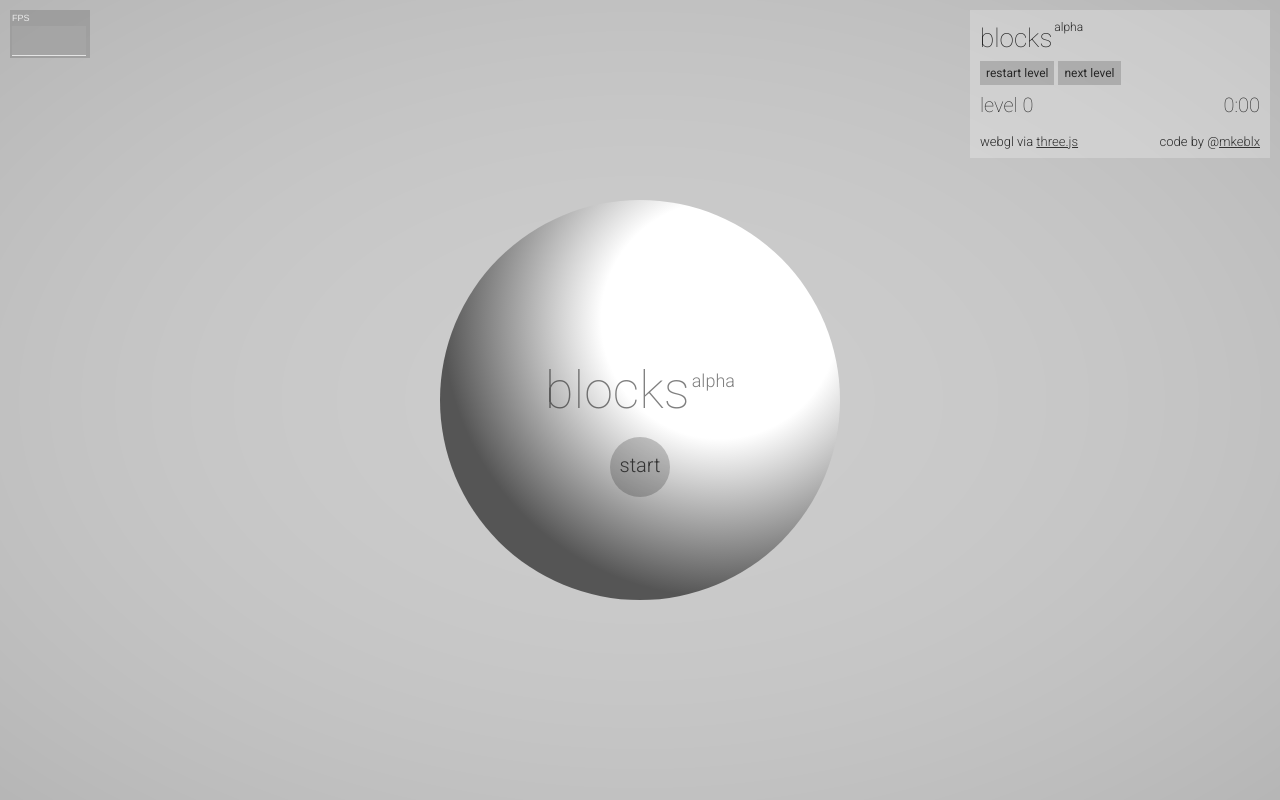
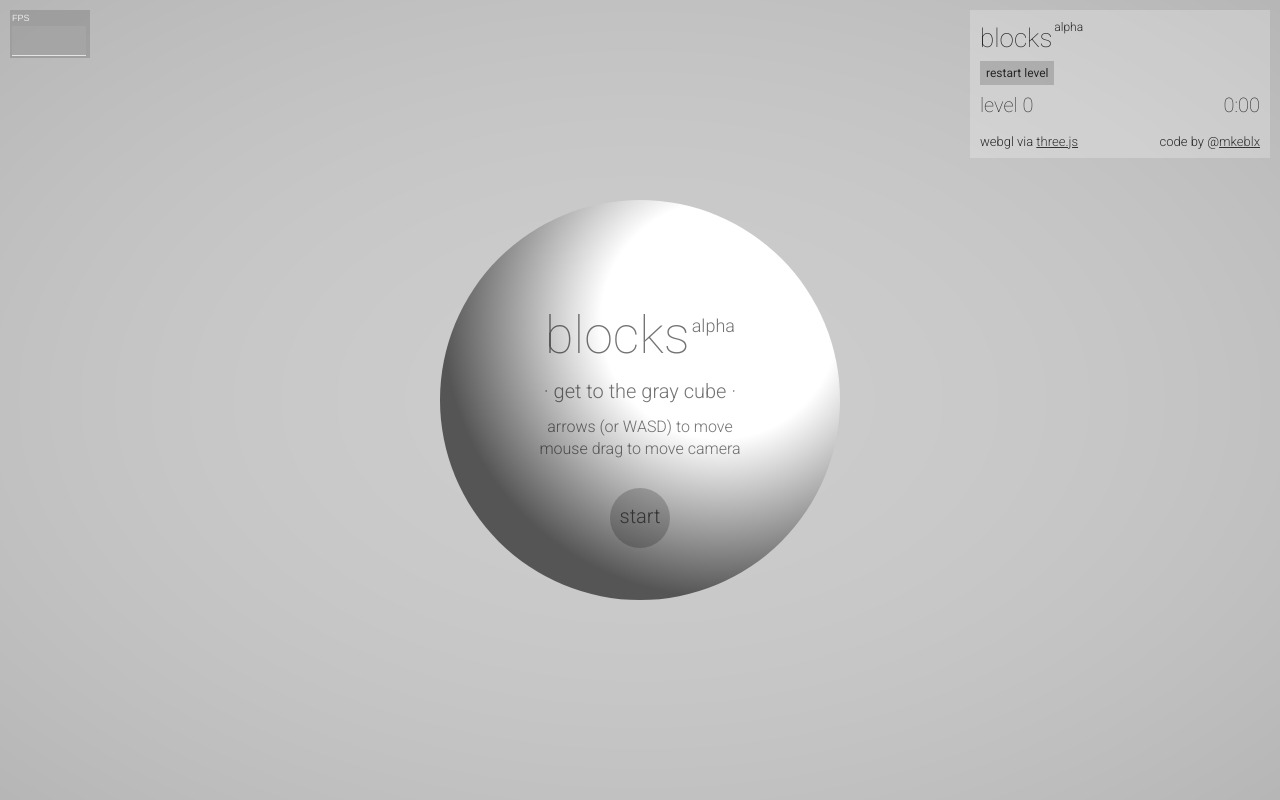
Before and after one commit to mkeblx/blocks, a plain HTML site: page index.html in a window 1280 px wide. Drawn offline with Linux system fonts and the light colour scheme.

Commit message:
instructions

```diff
--- a/css/sass/style.scss
+++ b/css/sass/style.scss
@@ -53,7 +53,7 @@
 	text-align: center;
 	border-radius: 500%;
 
-	padding-top: 165px;
+	padding-top: 110px;
 
 	margin-left: -($width/2);
 	margin-top: -($width/2);
@@ -76,7 +76,21 @@
 		font-size: 52px;
 		line-height: 52px;
 		font-weight: 100;
-		color: rgba(0,0,0,0.5);
+		color: rgba(0,0,0,0.55);
+	}
+
+	#instructions {
+		color: rgba(0,0,0,0.55);
+		margin: 18px 0px;
+		font-size: 16px;
+		line-height: 22px;
+		font-weight: 300;
+
+		span {
+			font-size: 20px;
+			margin-bottom: 14px;
+			display: inline-block;
+		}
 	}
 
 	sup {
--- a/index.html
+++ b/index.html
@@ -17,7 +17,9 @@
 
 <div id="menu" class="centered active">
 	<h2 id="title">blocks<sup>alpha</sup></h2>
-
+	<div id="instructions"><span>&middot; get to the gray cube &middot;</span><br>
+	arrows (or WASD) to move<br>
+	mouse drag to move camera</div>
 	<div class="btn" id="start">start</div>
 
 </div>
@@ -27,7 +29,7 @@
 
 	<div class="btn" id="restart-level">restart level</div>
 	<div class="btn hide" id="random-level">random</div>
-	<div class="btn" id="next-level">next level</div>
+	<div class="btn hide" id="next-level">next level</div>
 
 
 	<div id="lvl">
--- a/js/main.js
+++ b/js/main.js
@@ -356,13 +356,13 @@
 
 	var pPos = game.player;
 
-	if (keyboard.pressed('left')) {
+	if (keyboard.pressed('left') || keyboard.pressed('a')) {
 		pPos.move(Grid.DIRS.LEFT);
-	} else if (keyboard.pressed('down')) {
+	} else if (keyboard.pressed('down') || keyboard.pressed('s')) {
 		pPos.move(Grid.DIRS.DOWN);
-	} else if (keyboard.pressed('right')) {
+	} else if (keyboard.pressed('right') || keyboard.pressed('d')) {
 		pPos.move(Grid.DIRS.RIGHT);
-	} else if (keyboard.pressed('up')) {
+	} else if (keyboard.pressed('up') || keyboard.pressed('w')) {
 		pPos.move(Grid.DIRS.UP);
 	}
 
```
Also changed, not shown: README.md, css/style.css.
